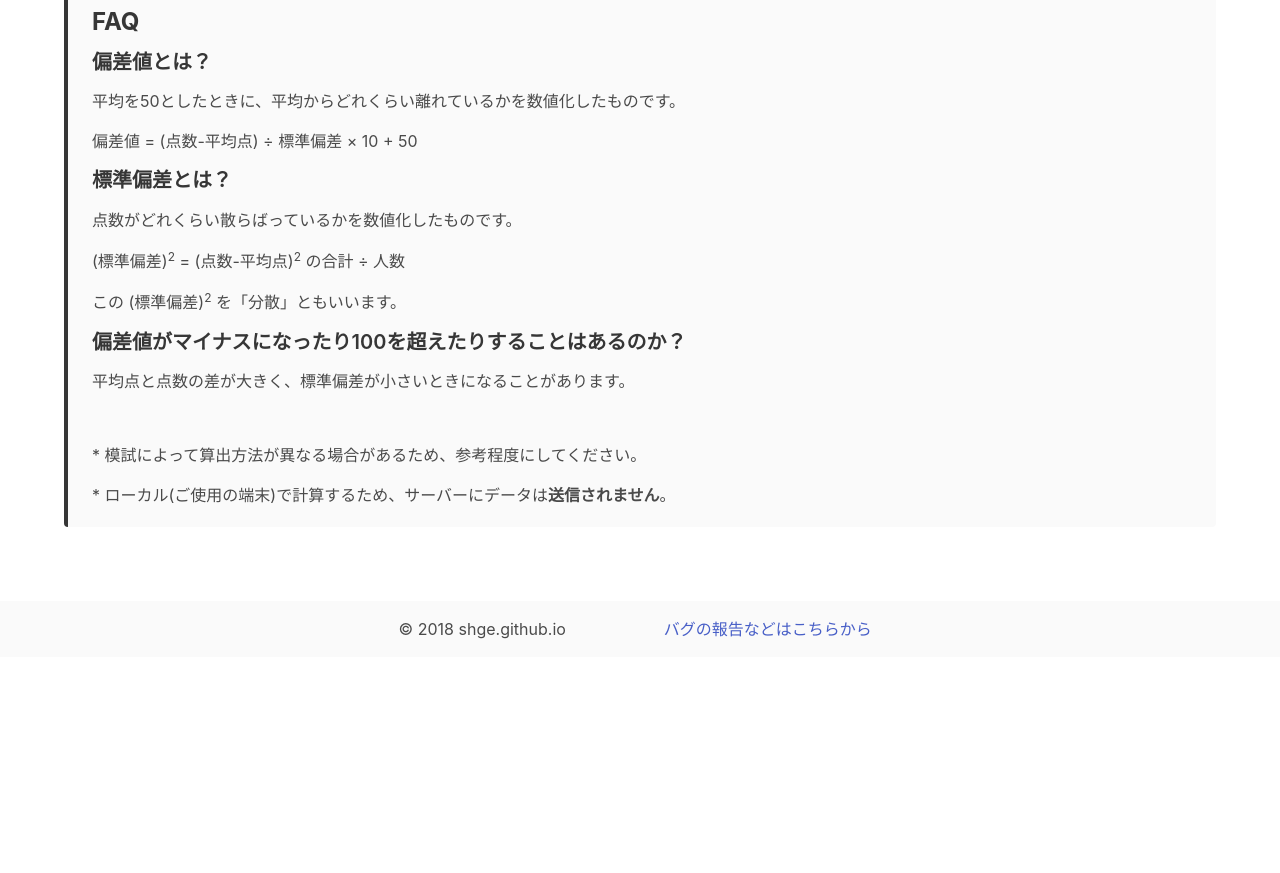
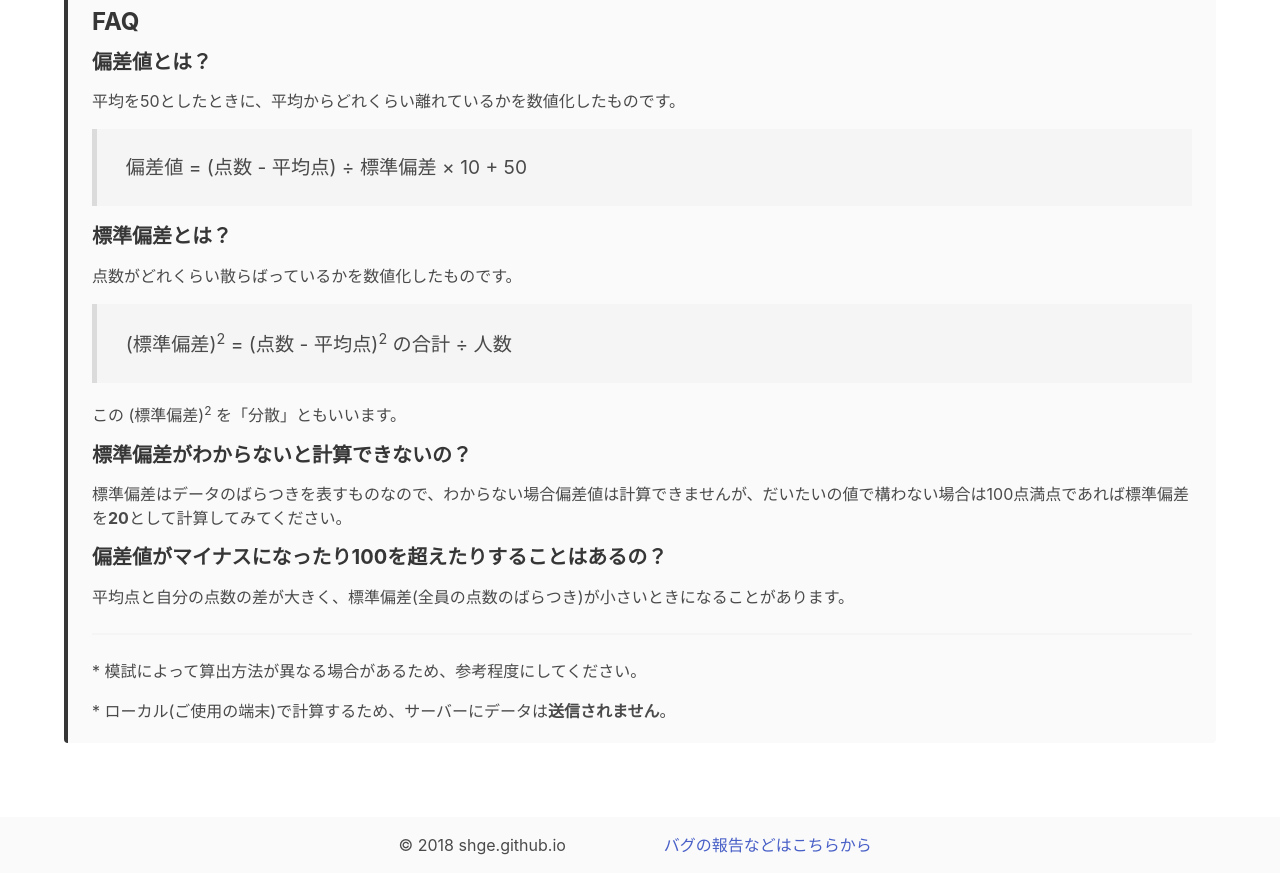
Before and after one commit to shge/sscalc, a plain HTML site: page index.html in a window 1280 px wide. Shown: the part 1200-2073 px from the top of the page. Before the commit the page ends 1857 px from the top, so only its background shows below. Drawn offline with nearby package versions, Linux system fonts and the light colour scheme.

Commit message:
Change description

```diff
--- a/index.html
+++ b/index.html
@@ -11,8 +11,8 @@
   gtag('js', new Date());
   gtag('config', 'UA-117094943-1');
 </script>
-<title>偏差値計算ツール</title>
-<meta name="description" content="簡単にWeb上で標準偏差・偏差値・平均点・点数を計算することができるツールです。自分の受けた模試やテストで、偏差値を○にするためには何点必要か知りたい、○点のときの偏差値が知りたいなどの場合に活用できます。">
+<title>Web偏差値計算ツール - SSCalc</title>
+<meta name="description" content="簡単にWeb上で標準偏差・偏差値・平均点・点数を計算することができるツールです。自分の受けた模試やテストで、偏差値を○にするためには何点必要か知りたい、○点のときの偏差値が知りたいなどの場合に活用できます。ローカル(ご使用の端末)で計算するため、サーバーにデータは送信されず、安全かつ高速に処理できます。">
 
 <link rel="stylesheet" href="https://cdnjs.cloudflare.com/ajax/libs/bulma/0.6.2/css/bulma.min.css">
 <script defer src="https://use.fontawesome.com/releases/v5.0.6/js/all.js"></script>
@@ -91,16 +91,19 @@
           <li>知りたい偏差値を入力する
         </ol>
         <h3><b>FAQ</b></h3>
-        <h4>偏差値とは？</h4>
+        <h4><b>偏差値とは？</b></h4>
         <p>平均を50としたときに、平均からどれくらい離れているかを数値化したものです。
-        <p>偏差値 = (点数-平均点) ÷ 標準偏差 × 10 + 50
-        <h4>標準偏差とは？</h4>
+        <blockquote>偏差値 = (点数 - 平均点) ÷ 標準偏差 × 10 + 50</blockquote>
+        <h4><b>標準偏差とは？</b></h4>
         <p>点数がどれくらい散らばっているかを数値化したものです。
-        <p>(標準偏差)<sup>2</sup> = (点数-平均点)<sup>2</sup> の合計 ÷ 人数
+        <blockquote>(標準偏差)<sup>2</sup> = (点数 - 平均点)<sup>2</sup> の合計 ÷ 人数</blockquote>
         <p>この (標準偏差)<sup>2</sup> を「分散」ともいいます。
-        <h4>偏差値がマイナスになったり100を超えたりすることはあるのか？</h4>
-        <p>平均点と点数の差が大きく、標準偏差が小さいときになることがあります。
-        <p style="margin-top: 50px">* 模試によって算出方法が異なる場合があるため、参考程度にしてください。
+        <h4><b>標準偏差がわからないと計算できないの？</b></h4>
+        <p>標準偏差はデータのばらつきを表すものなので、わからない場合偏差値は計算できませんが、だいたいの値で構わない場合は100点満点であれば標準偏差を<strong>20</strong>として計算してみてください。
+        <h4><b>偏差値がマイナスになったり100を超えたりすることはあるの？</b></h4>
+        <p>平均点と自分の点数の差が大きく、標準偏差(全員の点数のばらつき)が小さいときになることがあります。
+        <hr class="hr">
+        <p>* 模試によって算出方法が異なる場合があるため、参考程度にしてください。
         <p>* ローカル(ご使用の端末)で計算するため、サーバーにデータは<strong>送信されません</strong>。
       </div>
     </article>
--- a/style.css
+++ b/style.css
@@ -59,3 +59,7 @@ body{
     margin: -0.75px auto 0 auto;
   }
 }
+
+blockquote {
+  font-size: 1.2rem;
+}
```
